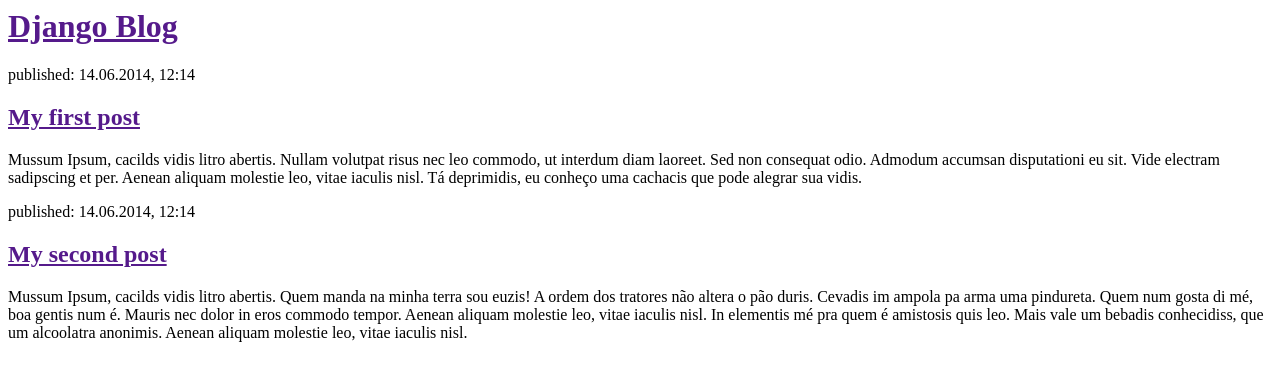
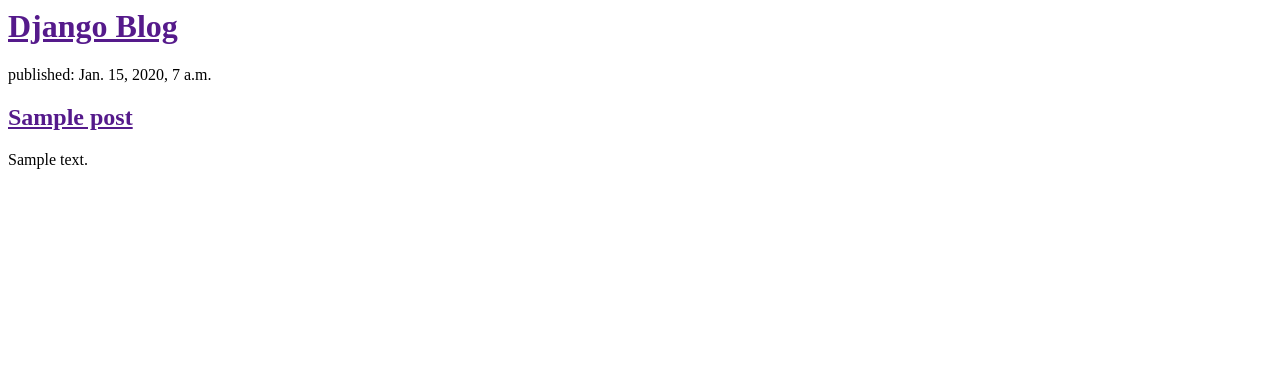
Before and after one commit to freitaspedro/my-first-blog, a Django app: template blog/templates/blog/post_list.html in a window 1280 px wide. Shown: the top 381 px of the page. Run offline with Django 3.2, Linux system fonts and the light colour scheme; the template is opened without the code that fills it: values that come from a table or form of the project are taken from there, others are empty; tables that the repository leaves empty hold one stand-in row (values such as "Sample post").

Commit message:
Modified templates to display posts from database

```diff
--- a/blog/models.py
+++ b/blog/models.py
@@ -11,7 +11,7 @@ class Post(models.Model):
 
     def publish(self):
         self.published_date = timezone.now()
-        slef.save()
+        self.save()
 
     def __str__(self):
         return self.title
--- a/blog/templates/blog/post_list.html
+++ b/blog/templates/blog/post_list.html
@@ -7,18 +7,12 @@
             <h1><a href="">Django Blog</a></h1>
         </div>
 
-        <div>
-            <p>published: 14.06.2014, 12:14</p>
-            <h2><a href="">My first post</a></h2>
-            <p>Mussum Ipsum, cacilds vidis litro abertis. Nullam volutpat risus nec leo commodo, ut interdum diam laoreet. Sed non consequat odio. Admodum accumsan disputationi eu sit. Vide electram sadipscing et per. Aenean aliquam molestie leo, vitae iaculis nisl. Tá deprimidis, eu conheço uma cachacis que pode alegrar sua vidis.</p>
-        </div>
-
-        <div>
-            <p>published: 14.06.2014, 12:14</p>
-            <h2><a href="">My second post</a></h2>
-            <p>Mussum Ipsum, cacilds vidis litro abertis. Quem manda na minha terra sou euzis! A ordem dos tratores não altera o pão duris. Cevadis im ampola pa arma uma pindureta. Quem num gosta di mé, boa gentis num é.
-
-Mauris nec dolor in eros commodo tempor. Aenean aliquam molestie leo, vitae iaculis nisl. In elementis mé pra quem é amistosis quis leo. Mais vale um bebadis conhecidiss, que um alcoolatra anonimis. Aenean aliquam molestie leo, vitae iaculis nisl.</p>
-        </div>
+        {% for post in posts %}
+            <div>
+                <p>published: {{post.published_date}}</p>
+                <h2><a href="">{{post.title}}</a></h2>
+                <p>{{post.text|linebreaksbr}}</p>
+            </div>
+        {% endfor %}
     </body>
 </html>
--- a/blog/views.py
+++ b/blog/views.py
@@ -1,4 +1,7 @@
 from django.shortcuts import render
+from .models import Post
+from django.utils import timezone
 
 def post_list(request):
-    return render(request, 'blog/post_list.html', {})
+    posts = Post.objects.filter(published_date__lte=timezone.now()).order_by('published_date')
+    return render(request, 'blog/post_list.html', {'posts':posts})
```
